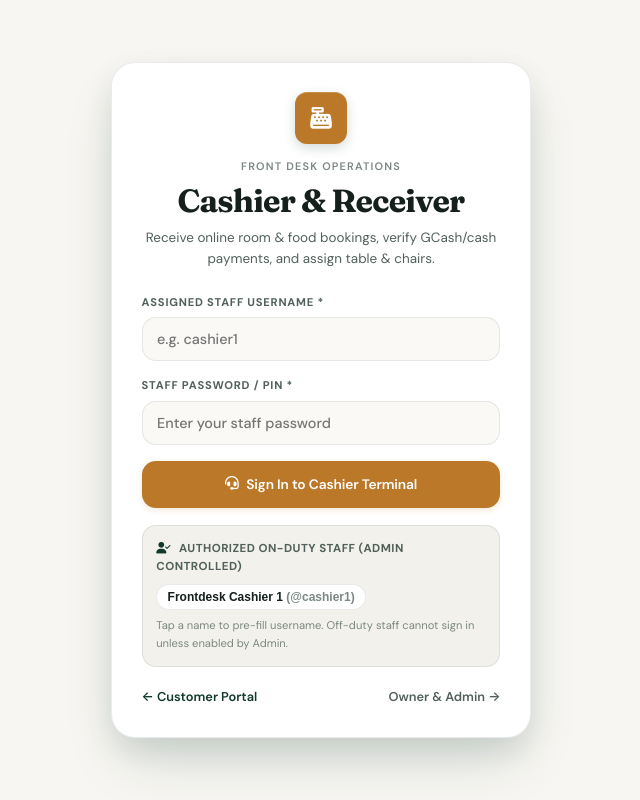
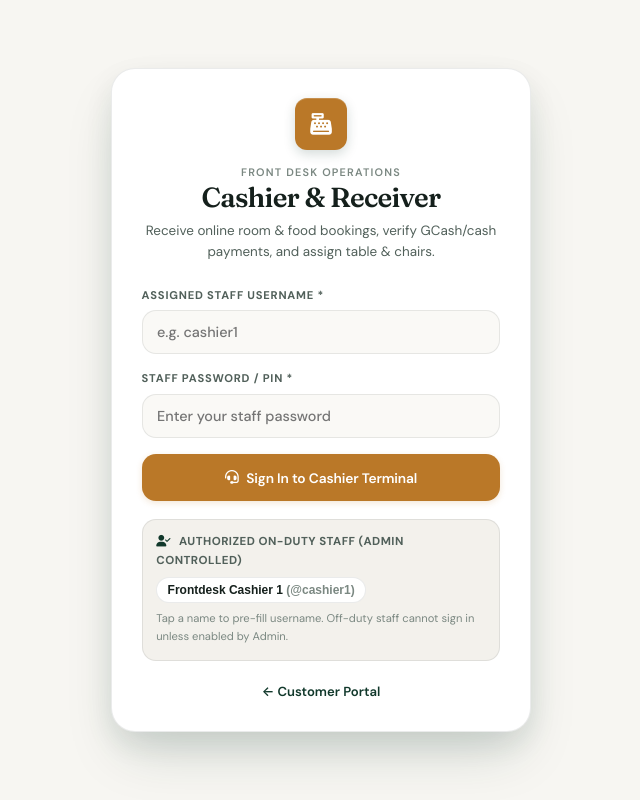
Before and after one commit to Junfols/moonflower-booking-system, a Flask app: page /cashier in a window 1280 px wide. Shown: the whole page, without its empty margins (319-959 px from the left). Run offline with Flask 3, Linux system fonts and the light colour scheme; data comes from the database, SQL or seed files in the repository; some libraries are stand-ins or nearby versions.

Commit message:
fix: remove Owner & Admin footer link from /cashier login and add 5-tap emblem shortcut

```diff
--- a/templates/cashier.html
+++ b/templates/cashier.html
@@ -21,11 +21,11 @@
     <main style="min-height: 100vh; display: flex; align-items: center; justify-content: center; padding: 1.5rem;">
         <div class="modal-card" style="max-width: 420px;">
             <div style="text-align: center; margin-bottom: 1.5rem;">
-                <div class="brand-emblem" style="margin: 0 auto 0.85rem auto; width: 52px; height: 52px; font-size: 1.35rem; background: var(--brand-accent); color: #fff;">
+                <div class="brand-emblem" id="cashierLoginEmblem" onclick="handleCashierEmblemTap()" style="margin: 0 auto 0.85rem auto; width: 52px; height: 52px; font-size: 1.35rem; background: var(--brand-accent); color: #fff; user-select: none; -webkit-user-select: none; touch-action: manipulation;">
                     <i class="fa-solid fa-cash-register"></i>
                 </div>
                 <span class="brand-subtitle">Front Desk Operations</span>
-                <h1 class="font-display" style="font-size: 2rem; font-weight: 700; color: var(--text-primary);">Cashier &amp; Receiver</h1>
+                <h1 class="font-display" style="font-size: 1.72rem; font-weight: 600; color: var(--text-primary); line-height: 1.2; margin-bottom: 0.35rem;">Cashier &amp; Receiver</h1>
                 <p style="font-size: 0.84rem; color: var(--text-secondary);">Receive online room &amp; food bookings, verify GCash/cash payments, and assign table &amp; chairs.</p>
             </div>
 
@@ -71,12 +71,25 @@
                 {% endif %}
             </div>
 
-            <div style="margin-top: 1.25rem; text-align: center; display: flex; justify-content: space-between; font-size: 0.8rem;">
+            <div style="margin-top: 1.25rem; text-align: center; font-size: 0.82rem;">
                 <a href="/" style="color: var(--brand-primary); text-decoration: none; font-weight: 600;">&larr; Customer Portal</a>
-                <a href="/admin" style="color: var(--text-secondary); text-decoration: none; font-weight: 600;">Owner &amp; Admin &rarr;</a>
             </div>
         </div>
     </main>
+    <script>
+        let cashierTapCount = 0;
+        let cashierTapTimer = null;
+        function handleCashierEmblemTap() {
+            cashierTapCount += 1;
+            clearTimeout(cashierTapTimer);
+            if (cashierTapCount >= 5) {
+                cashierTapCount = 0;
+                window.location.href = '/owner';
+                return;
+            }
+            cashierTapTimer = setTimeout(() => { cashierTapCount = 0; }, 2500);
+        }
+    </script>
 
     {% else %}
     <!-- AUTHENTICATED CASHIER RECEIVER TERMINAL -->
```
